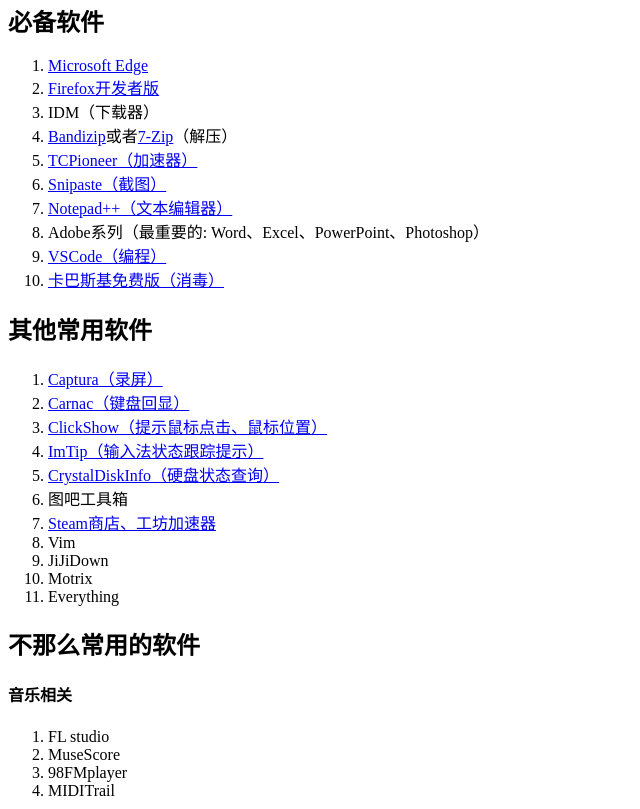
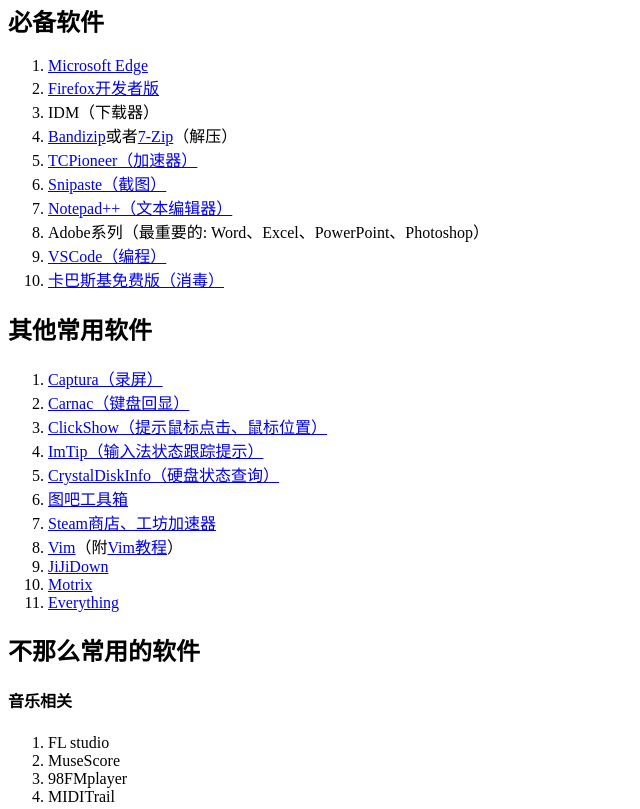
Before and after one commit to minus53K/BraveNewWorld, a plain HTML site: page index.html in a window 1280 px wide. Shown: the part 364-1173 px from the top of the page, without its empty margins (0-640 px from the left). Drawn offline with Linux system fonts and the light colour scheme.

Commit message:
Update index.html

```diff
--- a/index.html
+++ b/index.html
@@ -32,12 +32,12 @@
             <li><a href="https://github.com/cuiliang/ClickShow">ClickShow（提示鼠标点击、鼠标位置）</a></li>
             <li><a href="https://imtip.aardio.com/">ImTip（输入法状态跟踪提示）</a></li>
             <li><a href="https://crystalmark.info/en/software/crystaldiskinfo/">CrystalDiskInfo（硬盘状态查询）</a></li>
-            <li>图吧工具箱</li>
+            <li><a href="https://www.tbtool.cn/">图吧工具箱</a></li>
             <li><a href="https://www.dogfight360.com/blog/686/">Steam商店、工坊加速器</a></li>
-            <li>Vim</li>
-            <li>JiJiDown</li>
-            <li>Motrix</li>
-            <li>Everything</li>
+            <li><a href="https://www.vim.org/">Vim</a>（附<a href="https://gitlab.com/wsdjeg/vim-galore-zh_cn">Vim教程</a>）</li>
+            <li><a href="http://client.jijidown.com/">JiJiDown</a></li>
+            <li><a href="https://motrix.app/">Motrix</a></li>
+            <li><a href="https://www.voidtools.com/zh-cn/downloads/">Everything</a></li>
         </ol>
         <h2>不那么常用的软件</h2>
         <h4>音乐相关</h4>
```
